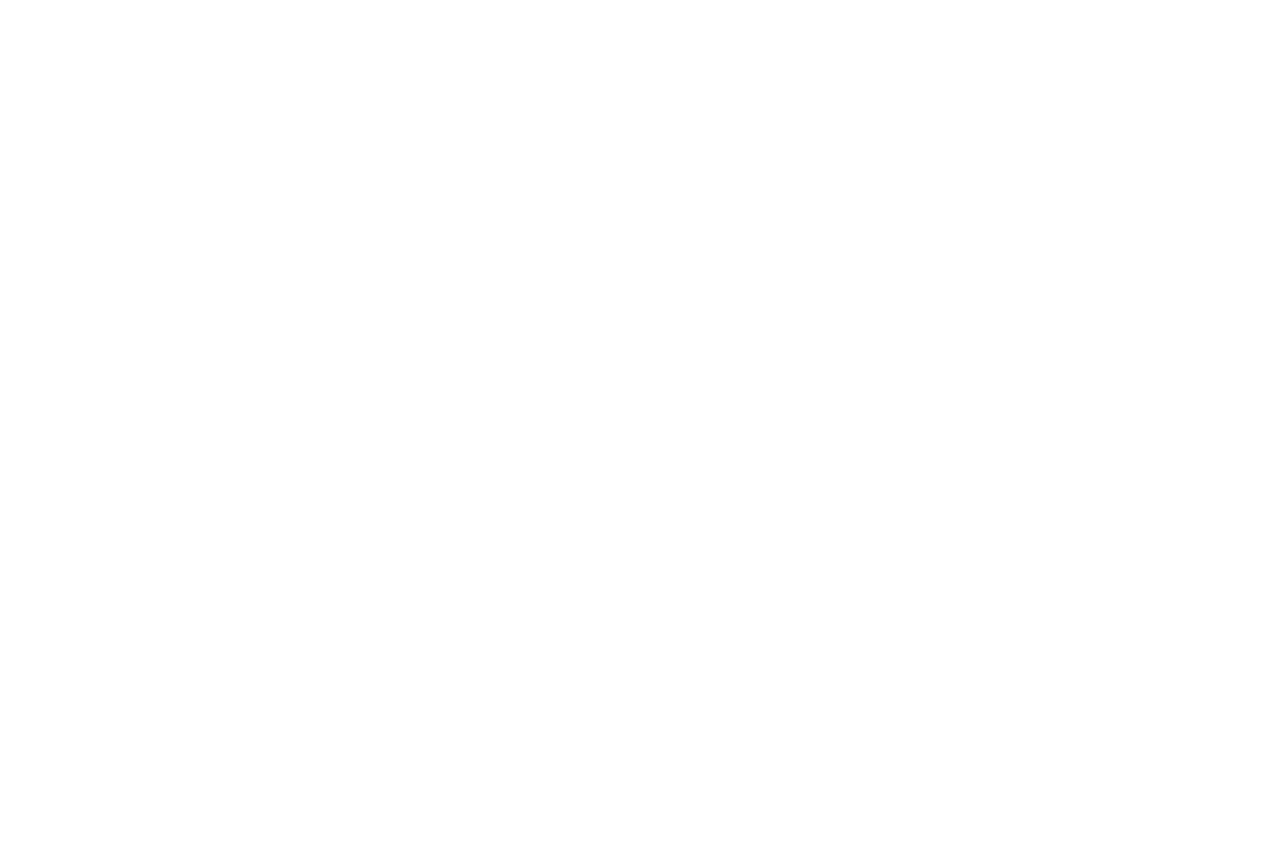
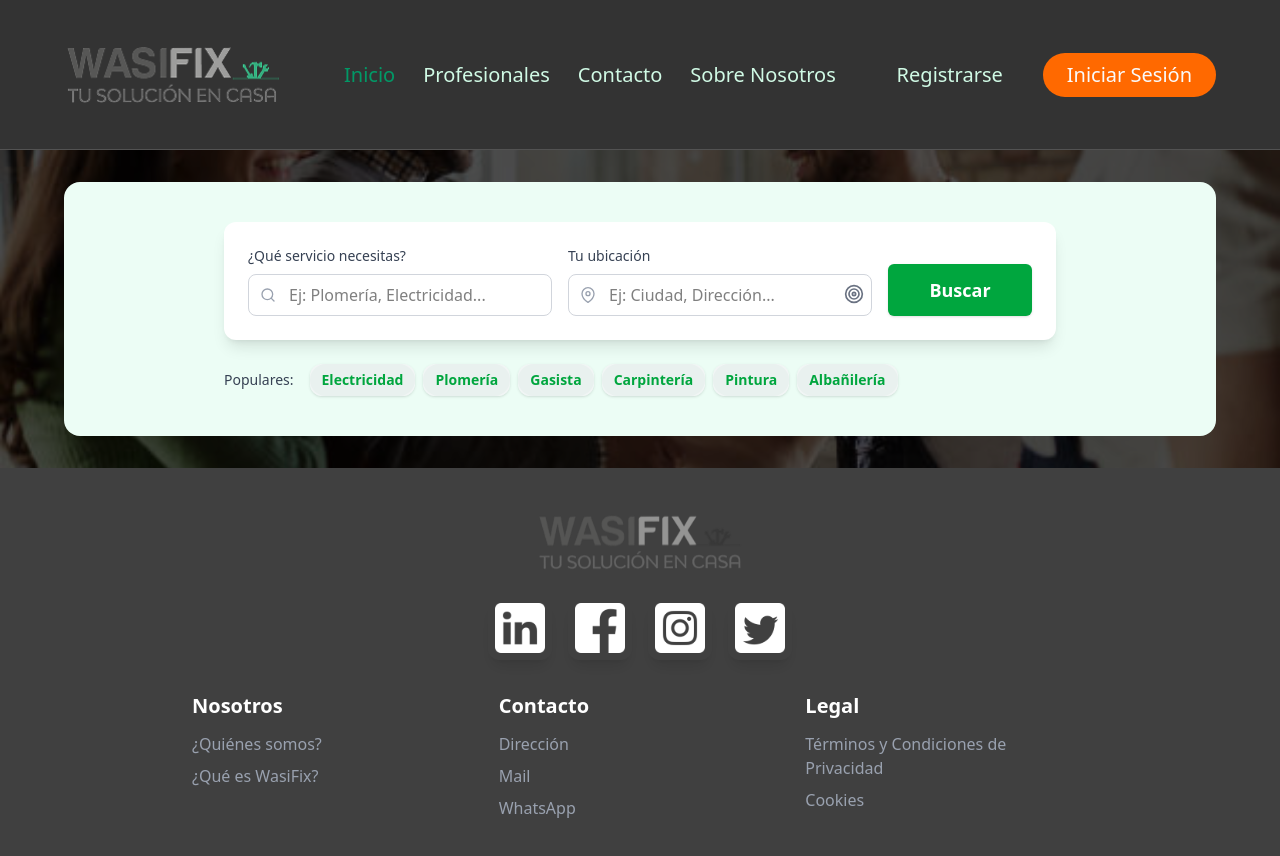
Before and after one commit to Agustin742/Wasifix, a React (Vite) app: page / in a window 1280 px wide. Shown: the top 856 px of the page. Before the commit the page ends 800 px from the top, so only its background shows below. Built offline with nearby package versions, Linux system fonts and the light colour scheme.

Commit message:
Refactor: Funcional para la presentacion

```diff
--- a/src/App.jsx
+++ b/src/App.jsx
@@ -1,10 +1,19 @@
-import AppRouter from "./routes"
+import { BrowserRouter } from "react-router"
+import Footer from "./components/layout/Footer"
+import NavBar from "./components/layout/NavBar"
+import HomePage from "./pages/home/HomePage"
+
 const App = () => {
 
 
   return (
+    <BrowserRouter>
+    <NavBar />
 
-      <div></div>
+    <HomePage />
+
+    <Footer />
+    </BrowserRouter>
 
   )
 }
--- a/src/pages/home/HomePage.jsx
+++ b/src/pages/home/HomePage.jsx
@@ -1,12 +1,12 @@
 import SearchSection from "./sections/SearchSection"
 
 
-const Home = () => {
+const HomePage = () => {
   return (
-    <>
+    <div div className="bg-[url('../../public/imgs/mockups/manos.jpg')] bg-fixed bg-cover bg-center bg-no-repeat bg-black/70 bg-blend-overlay p-8 space-y-4">
     <SearchSection />
-    </>
+    </div>
   )
 }
 
-export default Home
+export default HomePage
--- a/src/pages/home/sections/SearchSection.jsx
+++ b/src/pages/home/sections/SearchSection.jsx
@@ -11,7 +11,7 @@
 
 
   return (
-    <div className="bg-[#ECFDF5] py-8 md:py-10 w-content max-w-4xl mx-auto px-1 md:px-2 rounded-2xl">
+    <div className="bg-[#ECFDF5] py-8 md:py-10 w-content max-w-6xl mx-auto px-1 md:px-2 rounded-2xl">
       <div className="max-w-4xl mx-auto px-2 md:px-8">
         <SearchBar />
       </div>
--- a/src/routes/index.jsx
+++ /dev/null
@@ -1,75 +0,0 @@
-import React from 'react';
-import { BrowserRouter, Routes, Route } from 'react-router';
-
-// Componentes de estructura y protección
-/*
-    Dejo el import por si en un fututo le vemos utilidad añadir el Layout
-
-    import Layout from '../components/layout/Layout';
-*/
-// import ProtectedRoute from './ProtectedRoute';
-// import ScrollToTop from '../utils/ScrollToTop';
-
-// Importación de las páginas
-import HomePage from '../pages/home/HomePage';
-import NavBar from '../components/layout/NavBar';
-// import LoginPage from '../pages/LoginPage';
-// import RegisterPage from '../pages/RegisterPage';
-// import RegisterProfessionalPage from '../pages/RegisterProfessionalPage';
-// import SearchPage from '../pages/SearchPage';
-// import ProfessionalProfilePage from '../pages/ProfessionalProfilePage';
-// import HowItWorksPage from '../pages/HowItWorksPage';
-// import ContactPage from '../pages/ContactPage';
-// import TermsPage from '../pages/TermsPage';
-// import PrivacyPage from '../pages/PrivacyPage';
-// import DashboardPage from '../pages/DashboardPage';
-// import UserProfilePage from '../pages/UserProfilePage';
-// import RequestServicePage from '../pages/RequestServicePage';
-// import RequestDetailPage from '../pages/RequestDetailPage';
-// import NotFoundPage from '../pages/NotFoundPage';
-
-const AppRouter = () => {
-  return (
-    <BrowserRouter>
-      {/* <ScrollToTop /> */}
-      <Routes>
-        <Route path="/" element={<NavBar />}>
-          {/* --- RUTAS PÚBLICAS --- */}
-          <Route index element={<HomePage />} />
-          {/* <Route path="login" element={<LoginPage />} />
-          <Route path="register" element={<RegisterPage />} />
-          <Route path="register-professional" element={<RegisterProfessionalPage />} />
-          <Route path="profesionales" element={<SearchPage />} />
-          <Route path="profesional/:id" element={<ProfessionalProfilePage />} />
-          <Route path="como-funciona" element={<HowItWorksPage />} />
-          <Route path="contacto" element={<ContactPage />} />
-          <Route path="terminos" element={<TermsPage />} />
-          <Route path="privacidad" element={<PrivacyPage />} /> */}
-
-          {/* --- RUTAS PRIVADAS --- */}
-          {/* <Route
-            path="dashboard"
-            element={<ProtectedRoute><DashboardPage /></ProtectedRoute>}
-          />
-          <Route
-            path="mi-perfil"
-            element={<ProtectedRoute><UserProfilePage /></ProtectedRoute>}
-          />
-          <Route
-            path="request/:professionalId"
-            element={<ProtectedRoute><RequestServicePage /></ProtectedRoute>}
-          />
-          <Route
-            path="mis-solicitudes/:id"
-            element={<ProtectedRoute><RequestDetailPage /></ProtectedRoute>}
-          />
-
-          {/* --- RUTA NOT FOUND ---
-          <Route path="*" element={<NotFoundPage />} /> */}
-        </Route>
-      </Routes>
-    </BrowserRouter>
-  );
-};
-
-export default AppRouter;
```
